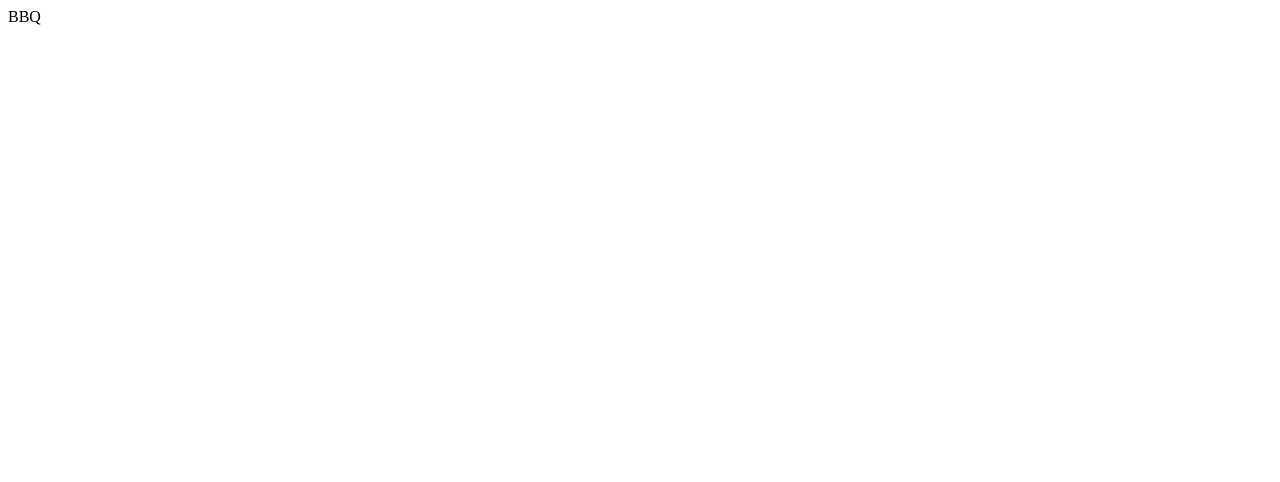
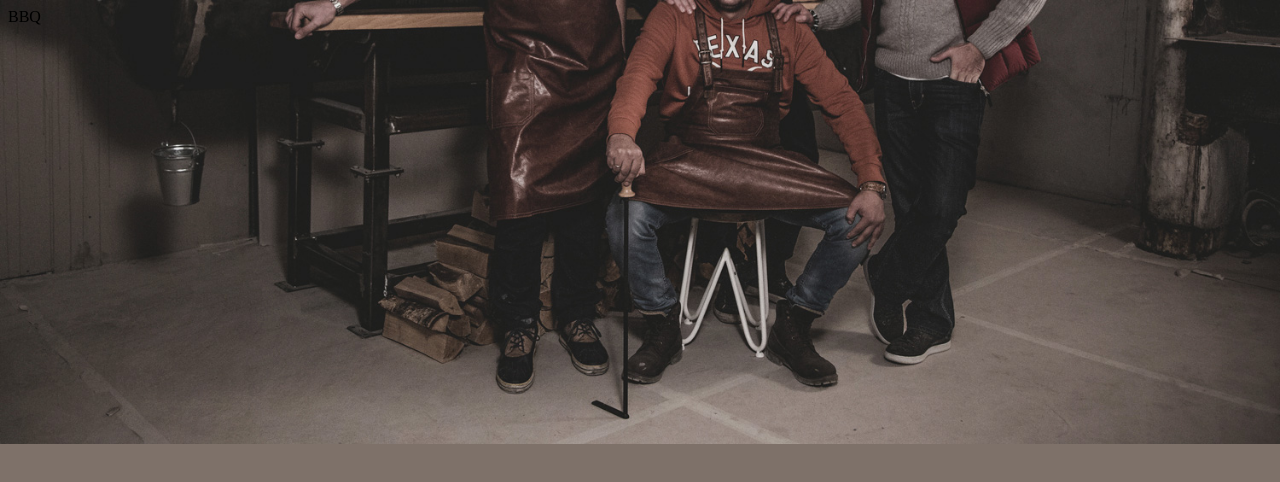
Before and after one commit to brisketbbq/brisketbbq.github.io, a plain HTML site: page index.html in a window 1280 px wide. Drawn offline with Linux system fonts and the light colour scheme.

Commit message:
bg image

```diff
--- a/index.html
+++ b/index.html
@@ -3,6 +3,11 @@
 <head>
   <meta charset="UTF-8">
   <title>BBQ</title>
+  <style>
+body {
+  background: #7E7169 url(/img/cover.jpg) center / cover no-repeat;
+  }
+  </style>
 </head>
 <body>
   BBQ
```
Also changed, not shown: img/cover.jpg (added).
